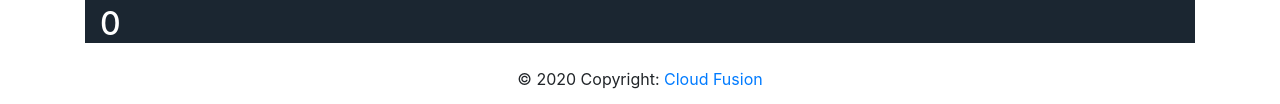
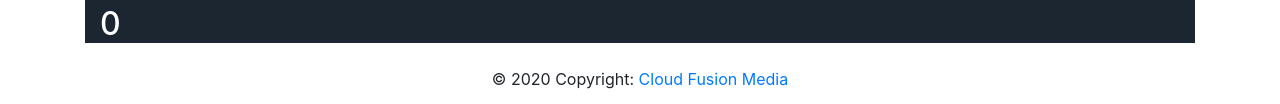
Before and after one commit to mudassarnasar/fivemonks, a plain HTML site: page foodtruck.html in a window 1280 px wide. Shown: the part 1935-2039 px from the top of the page. Drawn offline with nearby package versions, Linux system fonts and the light colour scheme.

Commit message:
Added media in footer

```diff
--- a/foodtruck.html
+++ b/foodtruck.html
@@ -219,7 +219,7 @@
 
       <!-- Copyright -->
       <div class="footer-copyright text-center py-3">© 2020 Copyright:
-        <a href="#"> Cloud Fusion</a>
+        <a href="#"> Cloud Fusion Media</a>
       </div>
       <!-- Copyright -->
 
```
